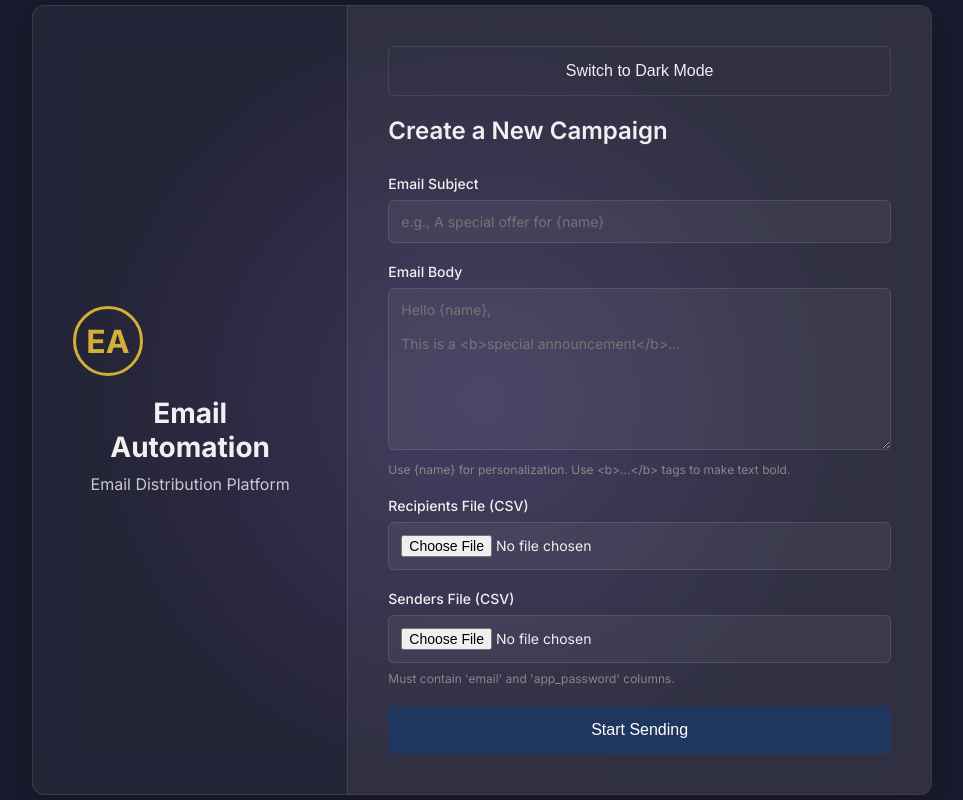
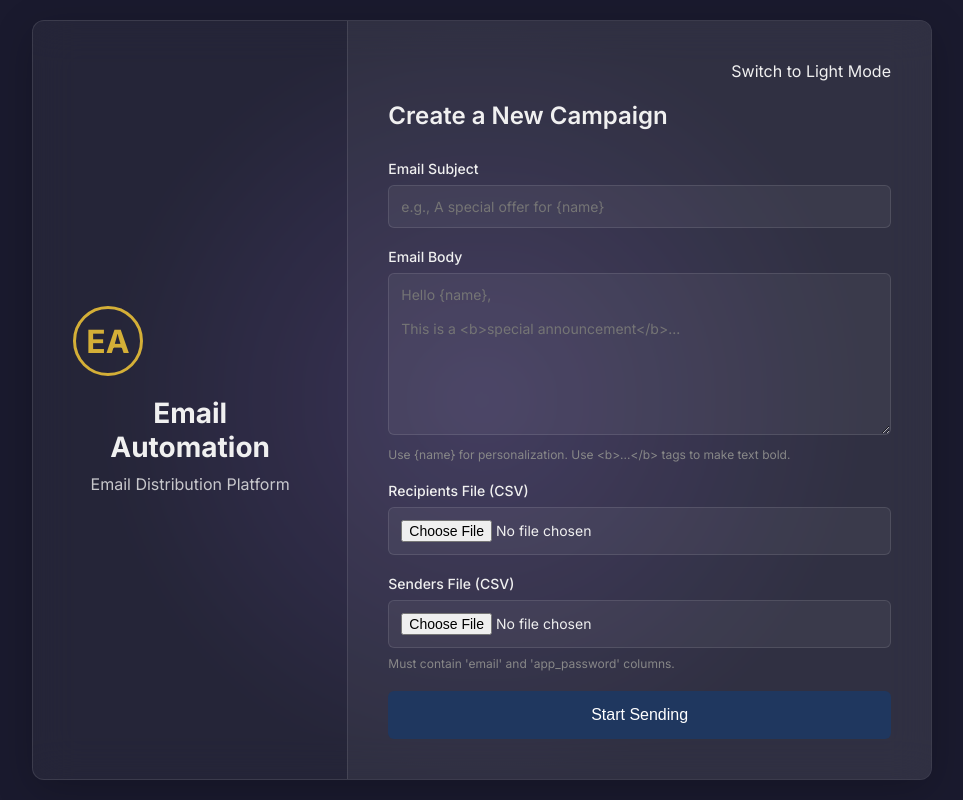
Before and after one commit to himanshusingh60120/Email_Automation, a Flask app: page / in a window 1280 px wide. Shown: the whole page, without its empty margins (158-1121 px from the left). Run offline with Flask 3, Linux system fonts and the light colour scheme.

Commit message:
Update index.html

```diff
--- a/templates/index.html
+++ b/templates/index.html
@@ -22,7 +22,7 @@
             <div class="content-panel">
                 <div id="form-view">
                     <div class="theme-switch-container">
-                        <button id="theme-toggle-btn" class="button-secondary">Switch to Dark Mode</button>
+                        <span id="theme-toggle-text">Switch to Light Mode</span>
                     </div>
                     <h2>Create a New Campaign</h2>
                     <form id="email-form">
@@ -32,7 +32,7 @@
                         </div>
                         <div class="form-group">
                             <label for="body">Email Body</label>
-                            <textarea id="body" name="body" rows="8" placeholder="Hello {name},&#10;&#10;This is a <b>special announcement</b>..." required></textarea>
+                            <textarea id="body" name="body" rows="8" placeholder="Hello {name},&#10;&#10;This is a &lt;b&gt;special announcement&lt;/b&gt;..." required></textarea>
                             <small>Use {name} for personalization. Use &lt;b&gt;...&lt;/b&gt; tags to make text bold.</small>
                         </div>
                         <div class="form-group">
```
